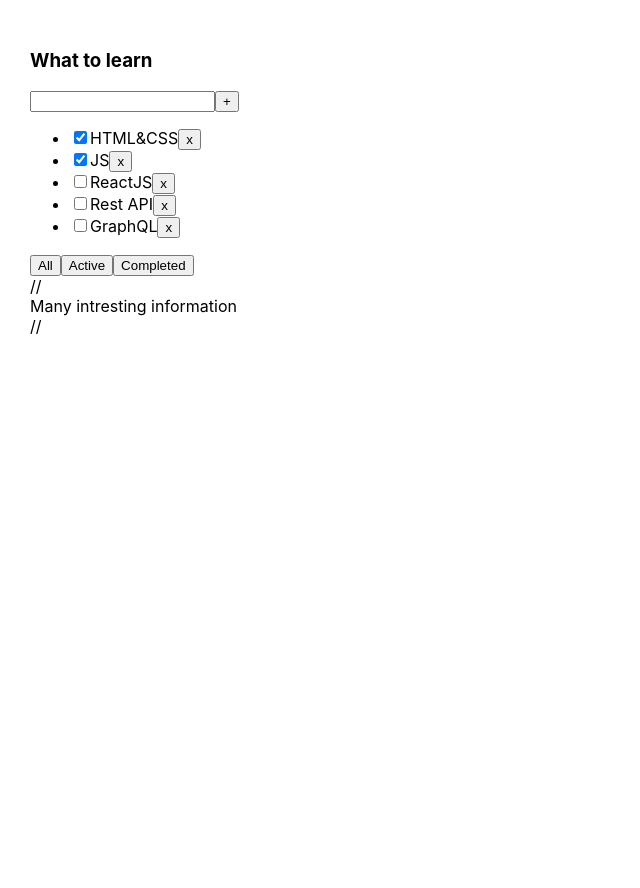
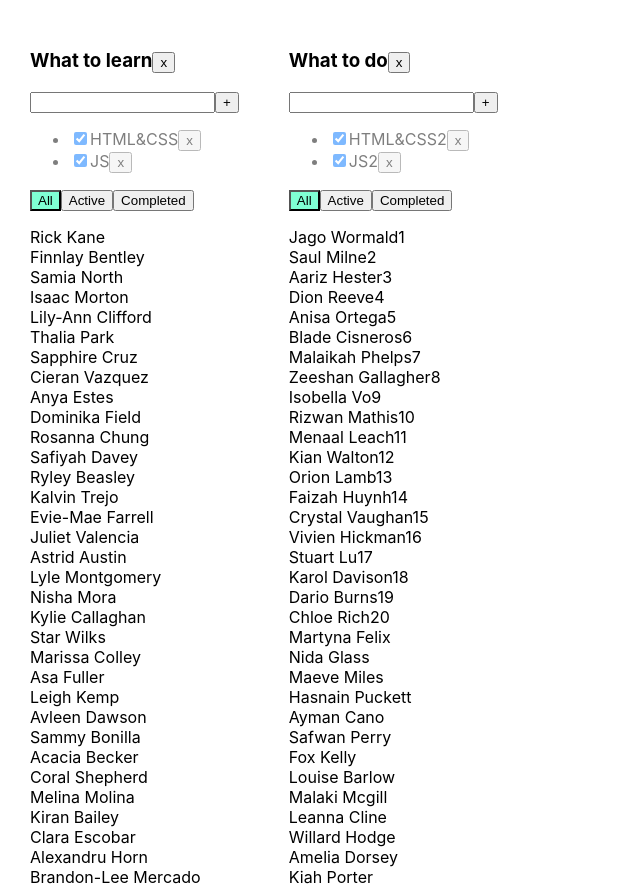
Before and after one commit to Alina-Murashko/exams, a React (Create React App) app: page / in a window 1280 px wide. Shown: the top 888 px of the page, without its empty margins (0-640 px from the left). Before the commit the page ends 800 px from the top, so only its background shows below. Built offline with nearby package versions, Linux system fonts and the light colour scheme.

Commit message:
zoom_dop_2

```diff
--- a/src/App.tsx
+++ b/src/App.tsx
@@ -1,222 +1,203 @@
 import React, {useState} from 'react';
 import './App.css';
 import {Todolist} from './Todolist';
-import { v1 } from 'uuid';
+import {v1} from 'uuid';
 
 
+type ObjectType = {
+    title: string
+    filter: FilterValuesType
+    tasks: Array<TasksType>
+    students: Array<string>
+}
+export type TasksType = {
+    taskId: string
+    title: string
+    isDone: boolean
+}
 
 export type FilterValuesType = "all" | "active" | "completed";
 
+
 function App() {
 
-    let [tasks, setTasks] = useState([
-        { id: v1(), title: "HTML&CSS", isDone: true },
-        { id: v1(), title: "JS", isDone: true },
-        { id: v1(), title: "ReactJS", isDone: false },
-        { id: v1(), title: "Rest API", isDone: false },
-        { id: v1(), title: "GraphQL", isDone: false },
-    ]);
+    const [todo, setTodo] = useState<Array<ObjectType>>([
+        {
+            title: "What to learn",
+            filter: "all",
+            tasks: [
+                {taskId: v1(), title: "HTML&CSS", isDone: true},
+                {taskId: v1(), title: "JS", isDone: true}
+            ],
+            students: [
+                'Rick Kane',
+                'Finnlay Bentley',
+                'Samia North',
+                'Isaac Morton',
+                'Lily-Ann Clifford',
+                'Thalia Park',
+                'Sapphire Cruz',
+                'Cieran Vazquez',
+                'Anya Estes',
+                'Dominika Field',
+                'Rosanna Chung',
+                'Safiyah Davey',
+                'Ryley Beasley',
+                'Kalvin Trejo',
+                'Evie-Mae Farrell',
+                'Juliet Valencia',
+                'Astrid Austin',
+                'Lyle Montgomery',
+                'Nisha Mora',
+                'Kylie Callaghan',
+                'Star Wilks',
+                'Marissa Colley',
+                'Asa Fuller',
+                'Leigh Kemp',
+                'Avleen Dawson',
+                'Sammy Bonilla',
+                'Acacia Becker',
+                'Coral Shepherd',
+                'Melina Molina',
+                'Kiran Bailey',
+                'Clara Escobar',
+                'Alexandru Horn',
+                'Brandon-Lee Mercado',
+                'Elouise Weston',
+                'King Long',
+                'Kerri Searle',
+                'Kanye Hamer',
+                'Elwood Benitez',
+                'Mikail Whitaker',
+                'Bobby Hardy',
+                'Talha Ferry',
+                'Priscilla Landry',
+                'Olivia-Grace Cain',
+                'Kiaan Wallace',
+                'Wesley Padilla90',
+                'Ella-Grace Wooten91',
+                'Kaif Molloy92',
+                'Kamal Broadhurst93',
+                'Bianca Ferrell94',
+                'Micheal Talbot95',
+            ]
+        },
+        {
+            title: "What to do",
+            filter: "all",
+            tasks: [
+                {taskId: v1(), title: "HTML&CSS2", isDone: true},
+                {taskId: v1(), title: "JS2", isDone: true}
+            ],
+            students: [
+                'Jago Wormald1',
+                'Saul Milne2',
+                'Aariz Hester3',
+                'Dion Reeve4',
+                'Anisa Ortega5',
+                'Blade Cisneros6',
+                'Malaikah Phelps7',
+                'Zeeshan Gallagher8',
+                'Isobella Vo9',
+                'Rizwan Mathis10',
+                'Menaal Leach11',
+                'Kian Walton12',
+                'Orion Lamb13',
+                'Faizah Huynh14',
+                'Crystal Vaughan15',
+                'Vivien Hickman16',
+                'Stuart Lu17',
+                'Karol Davison18',
+                'Dario Burns19',
+                'Chloe Rich20',
+                'Martyna Felix',
+                'Nida Glass',
+                'Maeve Miles',
+                'Hasnain Puckett',
+                'Ayman Cano',
+                'Safwan Perry',
+                'Fox Kelly',
+                'Louise Barlow',
+                'Malaki Mcgill',
+                'Leanna Cline',
+                'Willard Hodge',
+                'Amelia Dorsey',
+                'Kiah Porter',
+                'Jeanne Daly',
+                'Mohsin Armstrong',
+                'Laurie Rangel',
+                'Princess Tierney',
+                'Kasim Kendall',
+                'Darryl Cope',
+                'Elysha Ray',
+                'Liyana Harris',
+                'Kashif Blackburn',
+                'Atif Zimmerman',
+                'Sila Hartley',
+                'Ralphie Hebert',
+            ]
+        }
+    ])
 
-    function removeTask(id: string) {
-        let filteredTasks = tasks.filter(t => t.id != id);
-        setTasks(filteredTasks);
+    function removeTask(taskId: string, todolistId: number) {
+        setTodo(todo.map((el, index) => index === todolistId ? {
+            ...el,
+            tasks: [...el.tasks.filter(fl => fl.taskId !== taskId)]
+        } : el))
     }
 
-    function addTask(title: string) {
-        let task = { id: v1(), title: title, isDone: false };
-        let newTasks = [task, ...tasks];
-        setTasks(newTasks);
+    function addTask(title: string, todolistId: number) {
+        let newTask: TasksType = {taskId: v1(), title: title, isDone: false};
+        setTodo(todo.map((el, index) => index === todolistId ? {...el, tasks: [newTask, ...el.tasks]} : el))
     }
 
-    let [filter, setFilter] = useState<FilterValuesType>("all");
-
-    let tasksForTodolist = tasks;
-
-    if (filter === "active") {
-        tasksForTodolist = tasks.filter(t => t.isDone === false);
-    }
-    if (filter === "completed") {
-        tasksForTodolist = tasks.filter(t => t.isDone === true);
+    function changeStatus(taskId: string, isDone: boolean, todolistId: number) {
+        setTodo(todo.map((el, index) => index === todolistId ? {
+            ...el,
+            tasks: el.tasks.map(m => m.taskId === taskId ? {...m, isDone: isDone} : m)
+        } : el))
     }
 
-    function changeFilter(value: FilterValuesType) {
-        setFilter(value);
+    function changeFilter(value: FilterValuesType, todolistId: number) {
+        setTodo(todo.map((el, index) => index === todolistId ? {...el, filter: value} : el))
     }
 
-
+    function removeTodolist(todolistId: number) {
+        setTodo(todo.filter((el, index) => index !== todolistId))
+    }
 
     return (
-            <div className="App">
-            <Todolist title="What to learn"
-                      tasks={tasksForTodolist}
-                      removeTask={removeTask}
-                      changeFilter={changeFilter}
-                      addTask={addTask}>
-                <div>
-//                  <div>Many intresting information</div>
-//              </div>
-            </Todolist>
-            </div>
+        <div className="App">
+            {
+                todo.map((tl, index) => {
+                    let allTodolistTasks = tl.tasks;
+                    let tasksForTodolist = allTodolistTasks;
+
+                    if (tl.filter === "active") {
+                        tasksForTodolist = allTodolistTasks.filter(t => t.isDone === false);
+                    }
+                    if (tl.filter === "completed") {
+                        tasksForTodolist = allTodolistTasks.filter(t => t.isDone === true);
+                    }
+
+                    return <Todolist
+                        key={index}
+                        id={index}
+                        title={tl.title}
+                        tasks={tasksForTodolist}
+                        students={tl.students}
+                        removeTask={removeTask}
+                        changeFilter={changeFilter}
+                        addTask={addTask}
+                        changeTaskStatus={changeStatus}
+                        filter={tl.filter}
+                        removeTodolist={removeTodolist}
+                    />
+                })
+            }
+
+        </div>
     );
 }
 
 export default App;
-
-// Hi guys!
-// 1. Let's try an alternative way. Instead of useState we can try useRef in Todolist.tsx:
-// <input
-//     //value={title}
-//     // onChange={ onChangeHandler }
-//     ref={onChangeRef}
-//     onKeyPress={onKeyPressHandler}
-// />
-// let onChangeRef = useRef<HTMLInputElement>(null)
-
-// Inside of  const addTask = () => {} use onChangeRef.current.value
-// 2. Let's try children and F.C:
-// We will use double 'tag' <Todolist></Todolist>
-// <Todolist title="What to learn"
-//           tasks={tasksForTodolist}
-//           removeTask={removeTask}
-//           changeFilter={changeFilter}
-//           addTask={addTask} >
-//     <div>
-//         <div>Many intresting information</div>
-//      </div>
-// </Todolist>
-//Inside of Todolist.tsx
-// Type out changes in PropsType: children?:React.ReactNode
-// export const Todolist:React.FC<PropsType>=({children, ...props}) =>{
-//     return(
-//         <div>
-//             <div>...</div>
-//             {children}
-//         </div>
-//      )
-// }
-// 3. Let's append some animation in our project:
-//yarn add  @formkit/auto-animate -D
-// we use -D, because the best practice is to add new extensions to the object inside the package.json
-// "devDependencies": {
-//     "@formkit/auto-animate": "^1.0.0-beta.3"
-//   }
-// const [listRef] = useAutoAnimate<HTMLUListElement>() in Todolist.tsx
-// <ul ref={listRef}>
-//Look how smoothly the tasks are added!
-//P.S. Do you understand why a new task append in all Todolists?
-// [because we only have one state for all our todolists, but we'll talk about that on Tuesday.]
-
-
-
-
-
-
-
-
-
-
-
-
-
-
-
-
-
-
-
-
-
-
-
-
-
-
-
-
-
-
-//-------------------------------------------------------------------------------------------------------
-//
-// export type FilterValuesType = "all" | "active" | "completed";
-//
-// function App() {
-//
-//     let [tasks, setTasks] = useState([
-//         {id: v1(), title: "HTML&CSS", isDone: true},
-//         {id: v1(), title: "JS", isDone: true},
-//         {id: v1(), title: "ReactJS", isDone: false},
-//         {id: v1(), title: "Rest API", isDone: false},
-//         {id: v1(), title: "GraphQL", isDone: false},
-//     ]);
-//
-//     function removeTask(id: string) {
-//         let filteredTasks = tasks.filter(t => t.id != id);
-//         setTasks(filteredTasks);
-//     }
-//
-//     function addTask(title: string) {
-//         let task = {id: v1(), title: title, isDone: false};
-//         let newTasks = [task, ...tasks];
-//         setTasks(newTasks);
-//     }
-//
-//     let [filter, setFilter] = useState<FilterValuesType>("all");
-//
-//     let tasksForTodolist = tasks;
-//
-//     if (filter === "active") {
-//         tasksForTodolist = tasks.filter(t => t.isDone === false);
-//     }
-//     if (filter === "completed") {
-//         tasksForTodolist = tasks.filter(t => t.isDone === true);
-//     }
-//
-//     function changeFilter(value: FilterValuesType) {
-//         setFilter(value);
-//     }
-//
-//
-//     return (
-//         <div className="App">
-//             <Todolist title="What to learn"
-//                       tasks={tasksForTodolist}
-//                       removeTask={removeTask}
-//                       changeFilter={changeFilter}
-//                       addTask={addTask}>
-//                 <div>
-//                     <div>Many intresting information</div>
-//                     <div>Many intresting information</div>
-//                     <div>Many intresting information</div>
-//                     <div>Many intresting information</div>
-//                     <div>Many intresting information</div>
-//                 </div>
-//             </Todolist>
-//
-//             <Todolist title="What to learn"
-//                       tasks={tasksForTodolist}
-//                       removeTask={removeTask}
-//                       changeFilter={changeFilter}
-//                       addTask={addTask}>
-//                 <div>
-//                     <div>A lot of boring information</div>
-//                     <div>A lot of boring information</div>
-//                     <div>A lot of boring information</div>
-//                     <input placeholder={'A lot of boring information'}/>
-//                     <div>
-//                         <button>Boring Button 1</button>
-//                         <button>Boring Button 2</button>
-//                         <button>Boring Button 3</button>
-//                     </div>
-//                 </div>
-//             </Todolist>
-//
-//             <Todolist title="What to learn"
-//                       tasks={tasksForTodolist}
-//                       removeTask={removeTask}
-//                       changeFilter={changeFilter}
-//                       addTask={addTask}/>
-//         </div>
-//     );
-// }
-//
-// export default App;
--- a/src/Todolist.tsx
+++ b/src/Todolist.tsx
@@ -1,183 +1,94 @@
-import React, {ChangeEvent, KeyboardEvent, useRef, useState} from 'react';
-import {FilterValuesType} from './App';
-import {useAutoAnimate} from "@formkit/auto-animate/react";
+import React, {ChangeEvent, useState, KeyboardEvent} from 'react';
+import {FilterValuesType, TasksType} from './App';
+import {Button} from "./components/Button";
 
-type TaskType = {
-    id: string
+
+// export type TaskType = {
+//     id: string
+//     title: string
+//     isDone: boolean
+// }
+
+type PropsType = {
+    id: number
     title: string
-    isDone: boolean
+    tasks: Array<TasksType>
+    students: Array<string>
+    removeTask: (taskId: string, todolistId: number) => void
+    changeFilter: (value: FilterValuesType, todolistId: number) => void
+    addTask: (title: string, todolistId: number) => void
+    changeTaskStatus: (id: string, isDone: boolean, todolistId: number) => void
+    removeTodolist: (id: number) => void
+    filter: FilterValuesType
 }
 
-type PropsType = {
-    title: string
-    tasks: Array<TaskType>
-    removeTask: (taskId: string) => void
-    changeFilter: (value: FilterValuesType) => void
-    addTask: (title: string) => void
-    children?:React.ReactNode
-}
+export function Todolist(props: PropsType) {
+    let [title, setTitle] = useState("")
+    let [error, setError] = useState<string | null>(null)
 
-//PropsType:children?:React.ReactNode
-//Уточнить как записать FC обычной фнукции
-export const Todolist:React.FC<PropsType>=({children, ...props}) => {
-
-    let onChangeRef = useRef<HTMLInputElement>(null)
-
-    const [listRef] = useAutoAnimate<HTMLUListElement>()
-
-    let [title, setTitle] = useState("")
-
-    const addTask = () => {
-        if(onChangeRef.current) {
-            props.addTask(onChangeRef.current.value);
-            onChangeRef.current.value = ''
+    const onChangeHandler = (e: ChangeEvent<HTMLInputElement>) => {
+        setTitle(e.currentTarget.value)
+    }
+    const onKeyPressHandler = (e: KeyboardEvent<HTMLInputElement>) => {
+        setError(null);
+        if (e.charCode === 13) {
+            // addTask();
         }
     }
 
-    //const onChangeHandler = (e: ChangeEvent<HTMLInputElement>) => {
-        //setTitle(e.currentTarget.value)
-
-    //}
-
-
-    const onKeyPressHandler = (e: KeyboardEvent<HTMLInputElement>) => {
-        if (e.key === 'Enter') {
-            addTask();
-        }
+    const removeTodolisHandler= () => {
+        props.removeTodolist(props.id)
     }
 
-    const onAllClickHandler = () => props.changeFilter("all");
-    const onActiveClickHandler = () => props.changeFilter("active");
-    const onCompletedClickHandler = () => props.changeFilter("completed");
+    return <div>
+        <h3> {props.title}
+            {/*<button onClick={() => {'removeTodolist'}}>x</button>*/}
+            <Button onClick={removeTodolisHandler} name={'x'}/>
 
-    return <div>
-        <h3>{props.title}</h3>
+        </h3>
         <div>
-            <input //value={title}
-                   //onChange={onChangeHandler}
-                   onKeyDown={onKeyPressHandler}
-                   ref={onChangeRef}
+            <input value={title}
+                   onChange={onChangeHandler}
+                   onKeyPress={onKeyPressHandler}
+                   className={error ? "error" : ""}
             />
-            <button onClick={addTask}>+</button>
+            <button onClick={() => {'addTask'}}>+</button>
+            {error && <div className="error-message">{error}</div>}
         </div>
-        <ul ref={listRef}>
+        <ul>
             {
                 props.tasks.map(t => {
+                    const onChangeHandler = (e: ChangeEvent<HTMLInputElement>) => {
+                        let newIsDoneValue = e.currentTarget.checked;
+                        props.changeTaskStatus(t.taskId, newIsDoneValue, props.id);
+                    }
 
-                    const onClickHandler = () => props.removeTask(t.id)
-
-                    return <li key={t.id}>
-                        <input type="checkbox" checked={t.isDone}/>
+                    return <li key={t.taskId} className={t.isDone ? "is-done" : ""}>
+                        <input type="checkbox" onChange={onChangeHandler} checked={t.isDone}/>
                         <span>{t.title}</span>
-                        <button onClick={onClickHandler}>x</button>
+                        <button onClick={() => {'removeTask'}}>x</button>
                     </li>
                 })
             }
         </ul>
         <div>
-            <button onClick={onAllClickHandler}>All</button>
-            <button onClick={onActiveClickHandler}>Active</button>
-            <button onClick={onCompletedClickHandler}>Completed</button>
+            <button className={props.filter === 'all' ? "active-filter" : ""}
+                    onClick={()=>{}}>All
+            </button>
+            <button className={props.filter === 'active' ? "active-filter" : ""}
+                    onClick={()=>{}}>Active
+            </button>
+            <button className={props.filter === 'completed' ? "active-filter" : ""}
+                    onClick={()=>{}}>Completed
+            </button>
         </div>
-        {children}
+        <p></p>
+        {
+            props.students.map((el) => {
+                return (
+                    <div>{el}</div>
+                )
+            })
+        }
     </div>
 }
-
-
-
-
-
-
-
-
-
-
-
-
-
-
-
-
-
-//----------------------------------------------------------------------------------
-// import React, {ChangeEvent, KeyboardEvent, useRef, useState} from 'react';
-// import {FilterValuesType} from './App';
-// import {useAutoAnimate} from "@formkit/auto-animate/react";
-//
-// type TaskType = {
-//     id: string
-//     title: string
-//     isDone: boolean
-// }
-//
-// type PropsType = {
-//     title: string
-//     tasks: Array<TaskType>
-//     removeTask: (taskId: string) => void
-//     changeFilter: (value: FilterValuesType) => void
-//     addTask: (title: string) => void
-//     children?:React.ReactNode
-// }
-//
-// export const Todolist:React.FC<PropsType>=({children, ...props}) =>{
-//     const [listRef] = useAutoAnimate<HTMLUListElement>()
-//     let onChangeRef = useRef<HTMLInputElement>(null)
-//     //let [title, setTitle] = useState("")
-//
-//     const addTask = () => {
-//         // props.addTask(title);
-//         // setTitle("");
-//         if (onChangeRef.current) {
-//             props.addTask(onChangeRef.current.value)
-//             onChangeRef.current.value = ''
-//         }
-//     }
-//
-//     // const onChangeHandler = (e: ChangeEvent<HTMLInputElement>) => {
-//     //     setTitle(e.currentTarget.value)
-//     // }
-//
-//
-//     const onKeyPressHandler = (e: KeyboardEvent<HTMLInputElement>) => {
-//         if (e.key === 'Enter') {
-//             addTask();
-//         }
-//     }
-//
-//     const onAllClickHandler = () => props.changeFilter("all");
-//     const onActiveClickHandler = () => props.changeFilter("active");
-//     const onCompletedClickHandler = () => props.changeFilter("completed");
-//
-//     return <div>
-//         <h3>{props.title}</h3>
-//         <div>
-//             <input
-//                 //value={title}
-//                 // onChange={ onChangeHandler }
-//                 ref={onChangeRef}
-//                 onKeyPress={onKeyPressHandler}
-//             />
-//             <button onClick={addTask}>+</button>
-//         </div>
-//         <ul ref={listRef}>
-//             {
-//                 props.tasks.map(t => {
-//
-//                     const onClickHandler = () => props.removeTask(t.id)
-//
-//                     return <li key={t.id} >
-//                         <input type="checkbox" checked={t.isDone}/>
-//                         <span>{t.title}</span>
-//                         <button onClick={onClickHandler}>x</button>
-//                     </li>
-//                 })
-//             }
-//         </ul>
-//         <div>
-//             <button onClick={onAllClickHandler}>All</button>
-//             <button onClick={onActiveClickHandler}>Active</button>
-//             <button onClick={onCompletedClickHandler}>Completed</button>
-//         </div>
-//         {children}
-//     </div>
-// }
--- /dev/null
+++ b/src/components/Button.tsx
@@ -0,0 +1,12 @@
+type PropsButton={
+    name:string,
+    onClick:()=>void
+}
+export const Button=(props:PropsButton)=>{
+    const onClickHandler=()=>props.onClick()
+
+
+    return(
+        <button onClick={onClickHandler}>{props.name}</button>
+    )
+}
```
